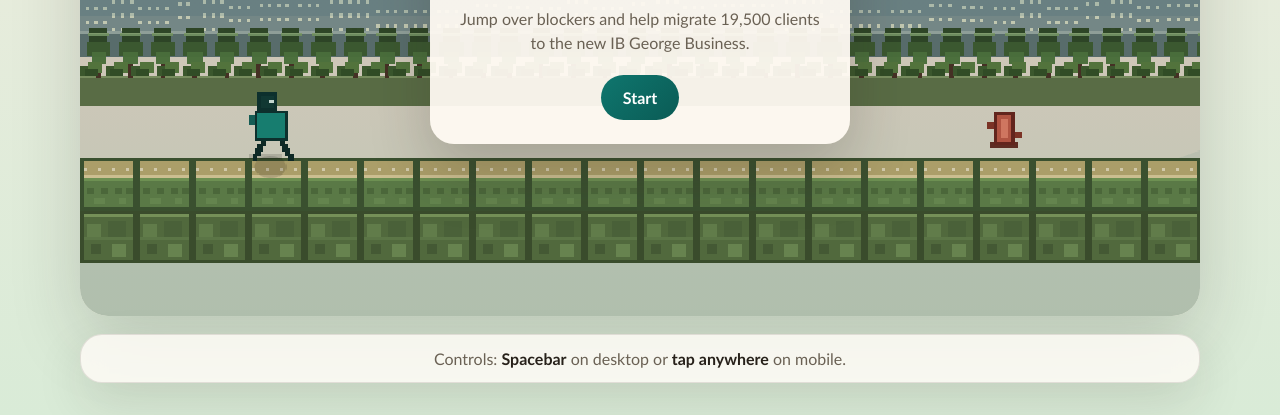
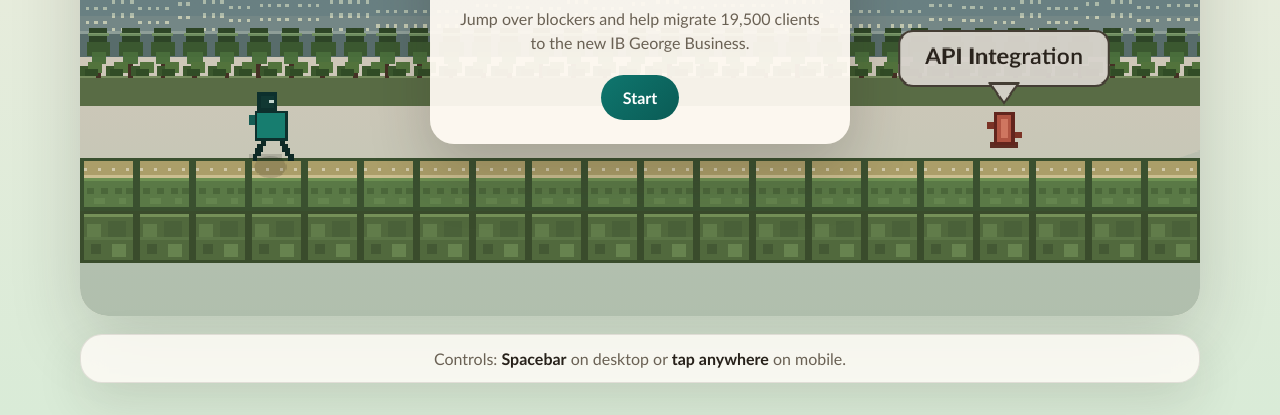
Before and after one commit to doctor-bohlav/jerzy-interes, a plain HTML site: page index.html in a window 1280 px wide. Shown: the part 426-841 px from the top of the page. Drawn offline with Linux system fonts and the light colour scheme; animation ran at ten frames a second.

Commit message:
Add configurable delivery bubbles to obstacles

```diff
--- /dev/null
+++ b/assets/delivery-options.js
@@ -0,0 +1,14 @@
+window.DELIVERY_OPTIONS = [
+  "Client Migration",
+  "Payments Readiness",
+  "Authentication Flow",
+  "Data Migration",
+  "Corporate Onboarding",
+  "Reporting Delivery",
+  "Support Playbooks",
+  "Operations Readiness",
+  "Cutover Planning",
+  "Training Materials",
+  "Compliance Sign-off",
+  "API Integration",
+];
--- a/game.js
+++ b/game.js
@@ -41,6 +41,22 @@
 };
 const spriteFrameWidth = 32;
 const spriteFrameHeight = 32;
+const defaultDeliveryOptions = [
+  "Client Migration",
+  "Data Migration",
+  "Payments Readiness",
+  "Training Materials",
+];
+const configuredDeliveryOptions =
+  Array.isArray(window.DELIVERY_OPTIONS) && window.DELIVERY_OPTIONS.length > 0
+    ? window.DELIVERY_OPTIONS.filter(
+        (item) => typeof item === "string" && item.trim().length > 0
+      )
+    : [];
+const deliveryOptions =
+  configuredDeliveryOptions.length > 0
+    ? configuredDeliveryOptions
+    : defaultDeliveryOptions;
 
 const backgroundLayers = [
   {
@@ -123,6 +139,25 @@
   };
 }
 
+function getCellType(cell) {
+  if (!cell) {
+    return null;
+  }
+
+  return typeof cell === "string" ? cell : cell.type;
+}
+
+function randomItem(items) {
+  return items[Math.floor(Math.random() * items.length)];
+}
+
+function createObstacleCell() {
+  return {
+    type: "obstacle",
+    label: randomItem(deliveryOptions),
+  };
+}
+
 function createEmptyColumn() {
   return Array.from({ length: WORLD_ROWS }, (_, row) => {
     if (row === groundRow()) {
@@ -142,7 +177,7 @@
   for (let index = 0; index < WORLD_COLUMNS + 4; index += 1) {
     const column = createEmptyColumn();
     if (index > 10 && state.nextObstacleInTiles <= 0) {
-      column[groundRow() - 1] = "obstacle";
+      column[groundRow() - 1] = createObstacleCell();
       state.nextObstacleInTiles = randomInt(MIN_OBSTACLE_GAP, MAX_OBSTACLE_GAP);
     } else {
       state.nextObstacleInTiles -= 1;
@@ -188,7 +223,7 @@
 function spawnColumn() {
   const column = createEmptyColumn();
   if (state.nextObstacleInTiles <= 0) {
-    column[groundRow() - 1] = "obstacle";
+    column[groundRow() - 1] = createObstacleCell();
     state.nextObstacleInTiles = randomInt(MIN_OBSTACLE_GAP, MAX_OBSTACLE_GAP);
   } else {
     state.nextObstacleInTiles -= 1;
@@ -297,7 +332,7 @@
   for (let col = 0; col < state.columns.length; col += 1) {
     const column = state.columns[col];
     for (let row = 0; row < column.length; row += 1) {
-      if (column[row] !== "obstacle") {
+      if (getCellType(column[row]) !== "obstacle") {
         continue;
       }
 
@@ -319,6 +354,10 @@
   }
 
   return false;
+}
+
+function clamp(value, min, max) {
+  return Math.min(Math.max(value, min), max);
 }
 
 function drawBackdropBase() {
@@ -388,7 +427,7 @@
   for (let col = 0; col < state.columns.length; col += 1) {
     const column = state.columns[col];
     for (let row = 0; row < column.length; row += 1) {
-      const tileType = column[row];
+      const tileType = getCellType(column[row]);
       if (!tileType) {
         continue;
       }
@@ -408,6 +447,134 @@
       }
     }
   }
+}
+
+function fitBubbleLines(text, maxWidth, maxLines) {
+  const words = text.trim().split(/\s+/).filter(Boolean);
+  const lines = [];
+  let currentLine = "";
+
+  function trimToWidth(value, suffix = "") {
+    let candidate = value;
+    while (candidate && ctx.measureText(candidate + suffix).width > maxWidth) {
+      candidate = candidate.slice(0, -1);
+    }
+    return candidate + suffix;
+  }
+
+  for (const word of words) {
+    const candidate = currentLine ? `${currentLine} ${word}` : word;
+    if (ctx.measureText(candidate).width <= maxWidth) {
+      currentLine = candidate;
+      continue;
+    }
+
+    if (currentLine) {
+      lines.push(currentLine);
+      currentLine = "";
+      if (lines.length === maxLines) {
+        break;
+      }
+    }
+
+    if (ctx.measureText(word).width <= maxWidth) {
+      currentLine = word;
+      continue;
+    }
+
+    currentLine = trimToWidth(word, "...");
+  }
+
+  if (currentLine && lines.length < maxLines) {
+    lines.push(currentLine);
+  }
+
+  if (lines.length === 0) {
+    lines.push("Delivery");
+  }
+
+  if (lines.length > maxLines) {
+    lines.length = maxLines;
+  }
+
+  if (words.length > 0 && lines.length === maxLines) {
+    const joined = lines.join(" ");
+    if (joined.replace(/\.\.\.$/, "") !== text.trim()) {
+      lines[maxLines - 1] = trimToWidth(lines[maxLines - 1].replace(/\.\.\.$/, ""), "...");
+    }
+  }
+
+  return lines;
+}
+
+function drawObstacleBubbles() {
+  ctx.save();
+  const fontSize = 20;
+  const lineHeight = 22;
+  const paddingX = 22;
+  const paddingY = 14;
+  const maxTextWidth = 252;
+  ctx.font = `700 ${fontSize}px Trebuchet MS`;
+  ctx.textBaseline = "top";
+  ctx.textAlign = "left";
+
+  for (let col = 0; col < state.columns.length; col += 1) {
+    const column = state.columns[col];
+    for (let row = 0; row < column.length; row += 1) {
+      const cell = column[row];
+      if (getCellType(cell) !== "obstacle") {
+        continue;
+      }
+
+      const tile = getTileRect(col, row);
+      if (tile.x + tile.width < 0 || tile.x > canvas.width) {
+        continue;
+      }
+
+      const lines = fitBubbleLines(cell.label || "Delivery", maxTextWidth, 3);
+      const contentWidth = lines.reduce(
+        (max, line) => Math.max(max, ctx.measureText(line).width),
+        116
+      );
+      const bubbleWidth = Math.max(152, contentWidth + paddingX * 2);
+      const bubbleHeight = lines.length * lineHeight + paddingY * 2;
+      const anchorX = tile.x + tile.width / 2;
+      const bubbleX = clamp(
+        anchorX - bubbleWidth / 2,
+        8,
+        canvas.width - bubbleWidth - 8
+      );
+      const bubbleY = Math.max(8, tile.y - bubbleHeight - 18);
+      const tailX = clamp(anchorX, bubbleX + 18, bubbleX + bubbleWidth - 18);
+
+      ctx.fillStyle = "rgba(255, 251, 243, 0.96)";
+      drawRoundedRect(bubbleX, bubbleY, bubbleWidth, bubbleHeight, 12);
+      ctx.fill();
+
+      ctx.strokeStyle = "#4c443a";
+      ctx.lineWidth = 2;
+      ctx.stroke();
+
+      ctx.fillStyle = "rgba(255, 251, 243, 0.96)";
+      ctx.beginPath();
+      ctx.moveTo(tailX - 12, bubbleY + bubbleHeight - 2);
+      ctx.lineTo(tailX + 12, bubbleY + bubbleHeight - 2);
+      ctx.lineTo(tailX, bubbleY + bubbleHeight + 16);
+      ctx.closePath();
+      ctx.fill();
+
+      ctx.strokeStyle = "#4c443a";
+      ctx.lineWidth = 2;
+      ctx.stroke();
+
+      ctx.fillStyle = "#2b241d";
+      lines.forEach((line, index) => {
+        ctx.fillText(line, bubbleX + paddingX, bubbleY + paddingY + index * lineHeight);
+      });
+    }
+  }
+
+  ctx.restore();
 }
 
 function drawPlayer() {
@@ -450,6 +617,7 @@
 }
 
 function drawGoalMarker() {
+  ctx.save();
   const remaining = Math.max(0, TARGET_DISTANCE - state.distance);
   const markerRatio = Math.min(1, state.distance / TARGET_DISTANCE);
   const barWidth = canvas.width * 0.24;
@@ -474,12 +642,14 @@
     barX + barWidth,
     barY + 36
   );
+  ctx.restore();
 }
 
 function draw() {
   ctx.imageSmoothingEnabled = false;
   drawBackdrop();
   drawTiles();
+  drawObstacleBubbles();
   drawPlayer();
   drawGoalMarker();
 }
--- a/index.html
+++ b/index.html
@@ -56,6 +56,7 @@
       </section>
     </main>
 
+    <script src="assets/delivery-options.js"></script>
     <script src="game.js"></script>
   </body>
 </html>
```
